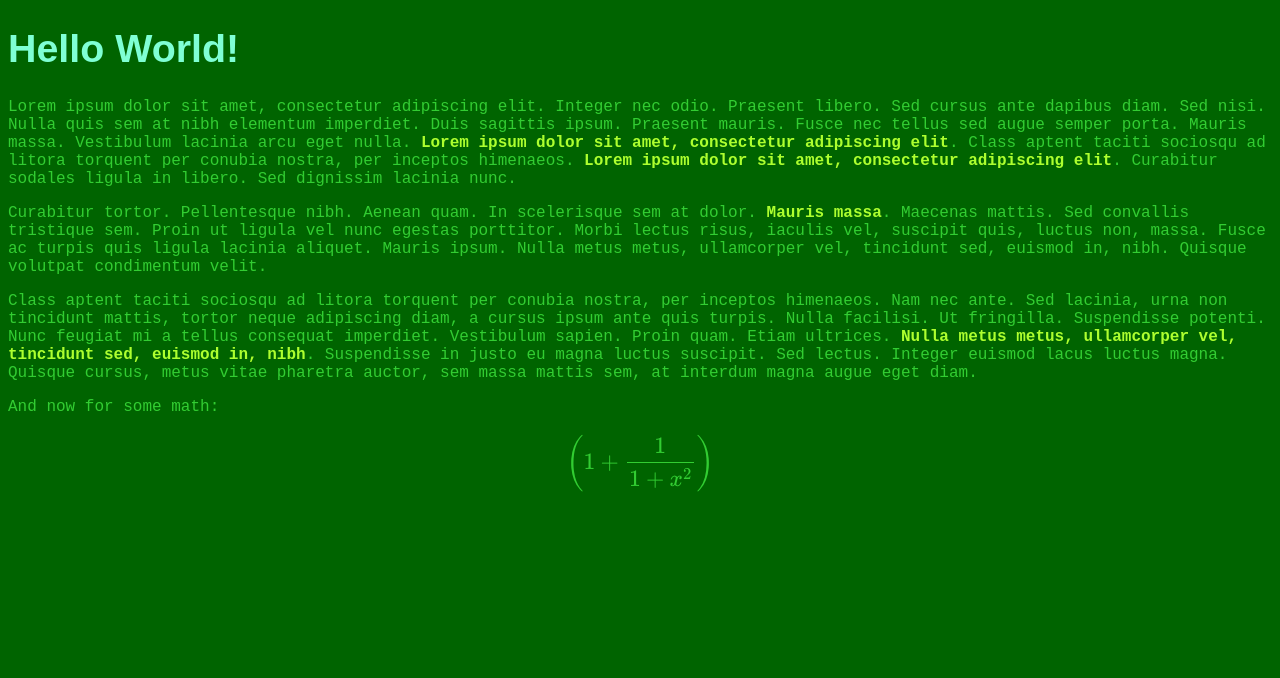
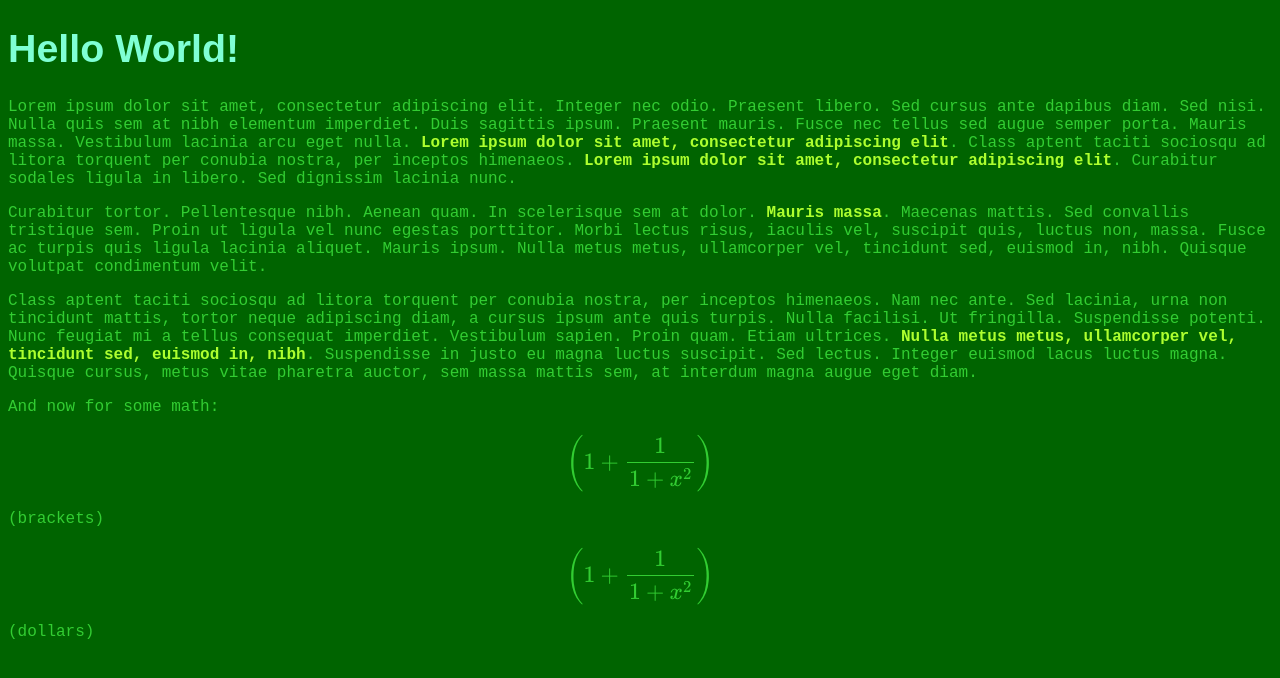
Before and after one commit to ja72/ja72.github.io, a Jekyll site: the page index.html, which Jekyll copies as it is, in a window 1280 px wide. Shown: the top 678 px of the page. Built offline with Jekyll 4.4.1, drawn with Linux system fonts in a browser that asks for light colours; formulas are drawn with MathJax 3.

Commit message:
Update index.html

```diff
--- a/index.html
+++ b/index.html
@@ -1,10 +1,10 @@
 <!DOCTYPE html>
 <html>
-<script type="text/javascript"
-   src="https://cdnjs.cloudflare.com/ajax/libs/mathjax/2.7.5/MathJax.js">
-</script>
 <head>
     <link rel="stylesheet" href="styles.css">
+    <script type="text/javascript"
+      src="https://cdnjs.cloudflare.com/ajax/libs/mathjax/2.7.5/MathJax.js">
+    </script>
 </head>
 <body>
     <h1>Hello World!</h1>
@@ -29,8 +29,8 @@
 
    <div>
       And now for some math:<p>
-
-      $$ \left( 1  + \frac{1}{1+x^2} \right) $$
+      \[ \left( 1  + \frac{1}{1+x^2} \right) \]    (brackets)
+      $$ \left( 1  + \frac{1}{1+x^2} \right) $$    (dollars)
    </div>
 
 </body>
```
